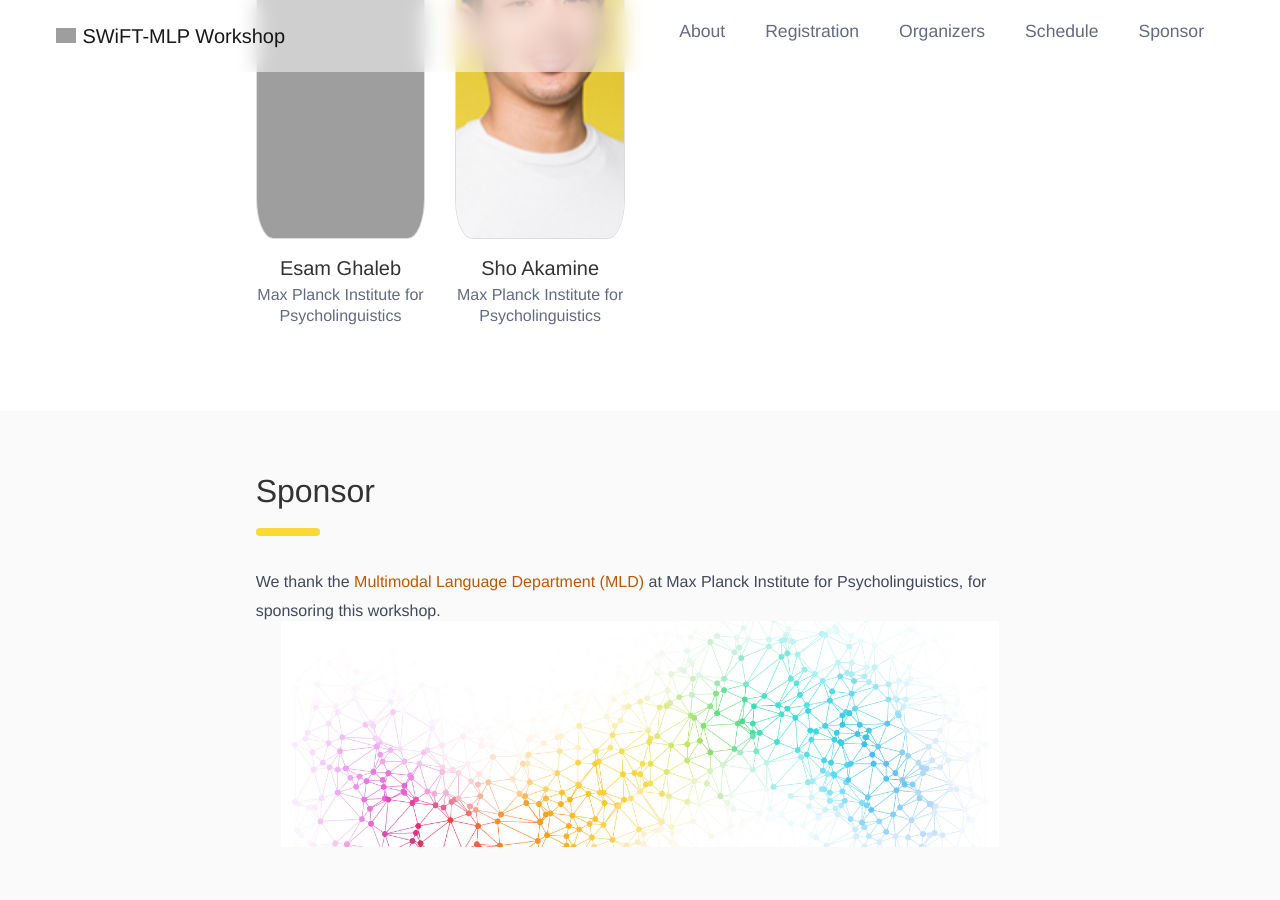
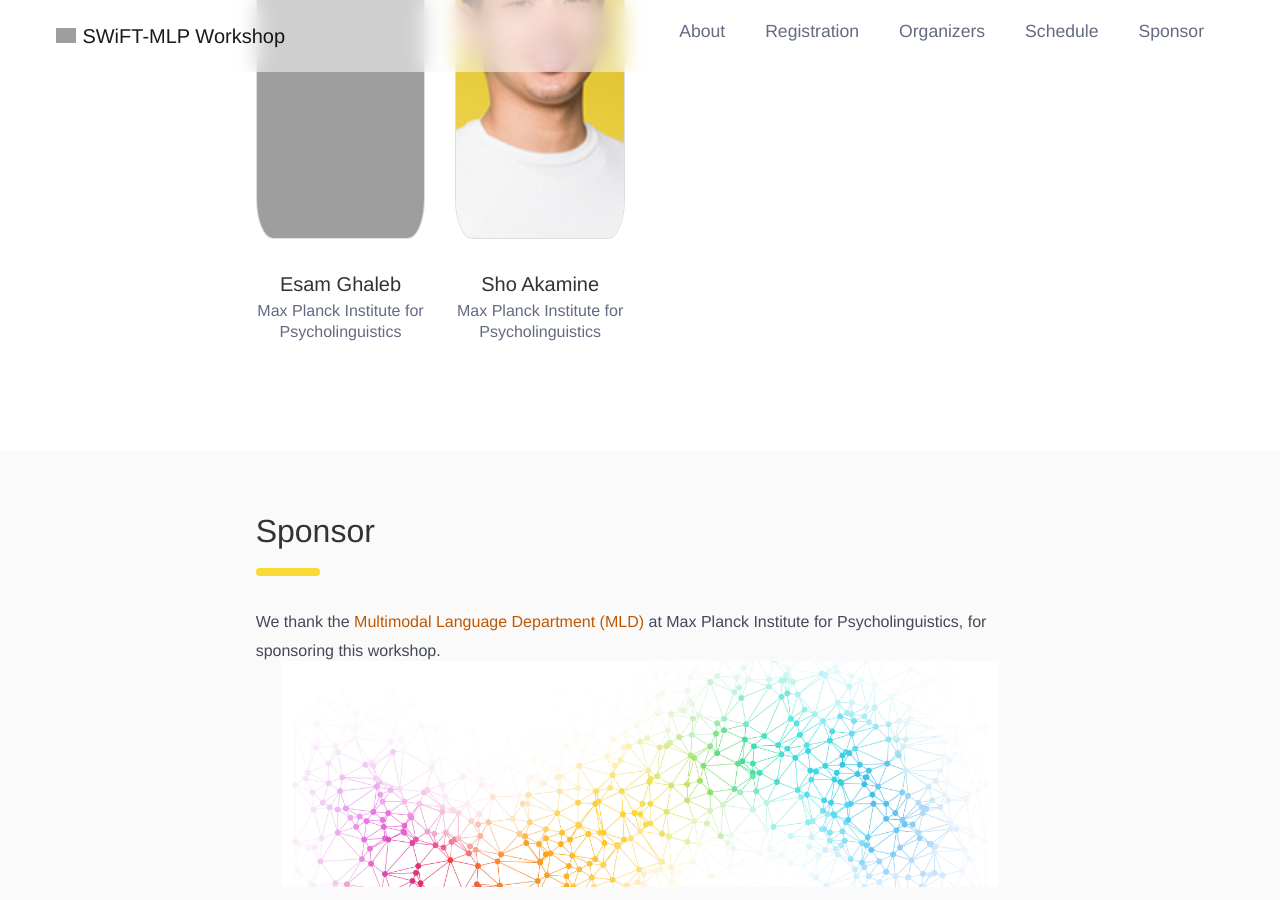
Before and after one commit to SWiFT-MLP/SWiFT-MLP.github.io, a Jekyll site: the page built from 2026/index.md, in a window 1280 px wide and 900 px high, scrolled down 3928 px. Built offline with Jekyll 4.4.1, drawn with Linux system fonts in a browser that asks for light colours; grey boxes are pictures that could not be loaded.

```diff
--- a/_sass/_cards.scss
+++ b/_sass/_cards.scss
@@ -3,7 +3,7 @@
   border: none;
   border-radius: $border-radius;
   text-align: center;
-  margin-bottom: $spacing-unit * 3;
+  margin-bottom: $spacing-unit * 6;
   //@include hover-transform;
   //@include card-shadow;
 
@@ -12,7 +12,7 @@
     height: 400px;
     border-radius: 10%;
     object-fit: cover;
-    margin-bottom: $spacing-unit * 2;
+    margin-bottom: $spacing-unit * 4;
     border: 1px solid $border-color;
     transition: box-shadow $transition-normal;
 
```
